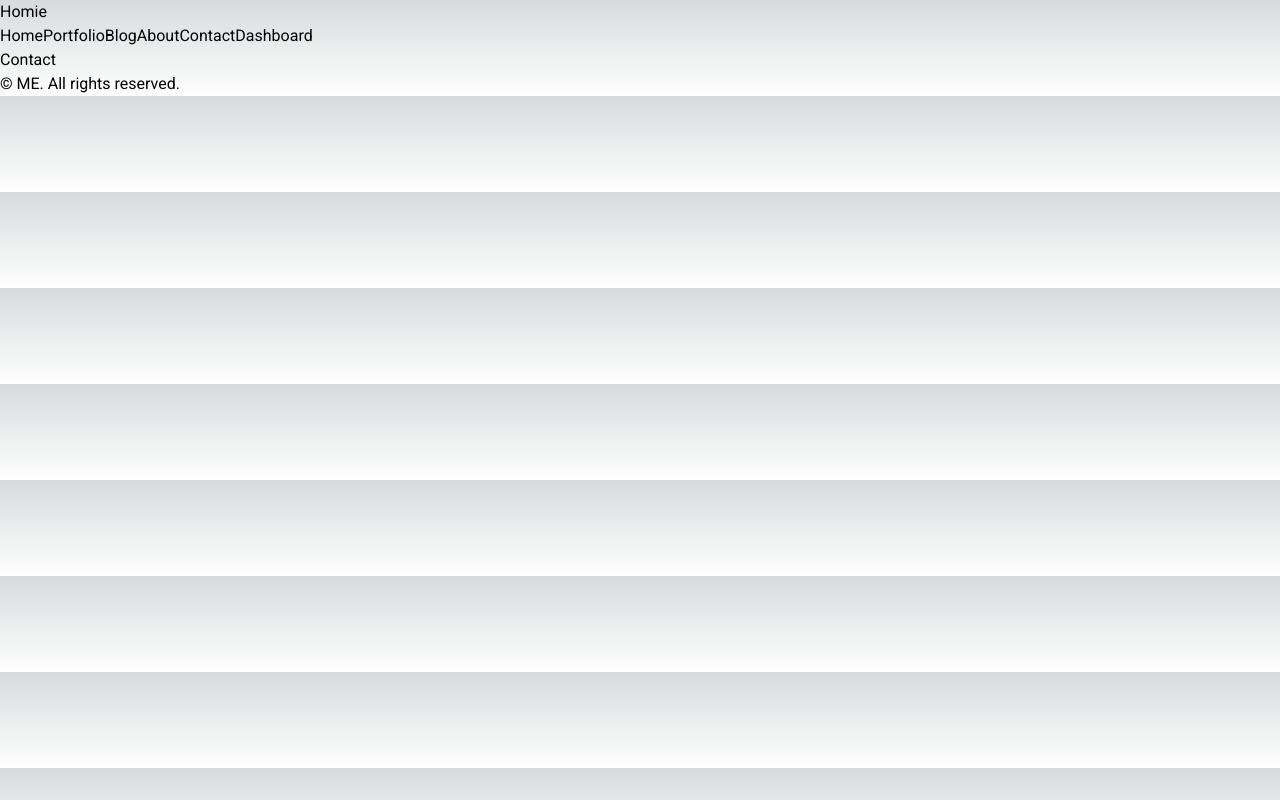
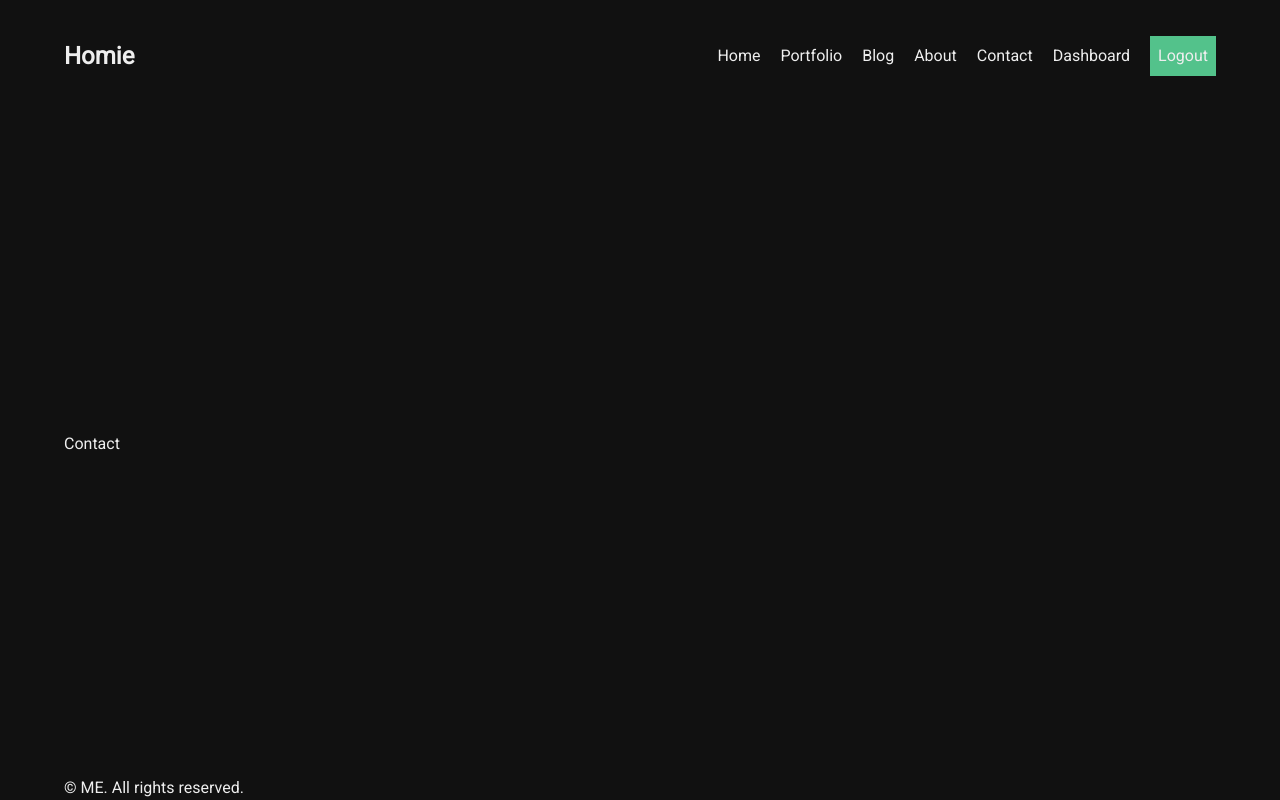
Before and after one commit to 4kbr/blog-app, a Next.js app: page /contact in a window 1280 px wide. Built offline with nearby package versions, Linux system fonts and the light colour scheme.

Commit message:
start applying tailwindcss

```diff
--- /dev/null
+++ b/src/app/blog/loading.tsx
@@ -0,0 +1,5 @@
+const Loading = () => {
+  return <div>Loading</div>;
+};
+
+export default Loading;
--- a/src/app/contact/page.tsx
+++ b/src/app/contact/page.tsx
@@ -1,7 +1,7 @@
 import React from "react";
 
 const Contact = () => {
-  return <div>Contact</div>;
+  return <div className="contact">Contact</div>;
 };
 
 export default Contact;
--- a/src/app/globals.css
+++ b/src/app/globals.css
@@ -2,26 +2,23 @@
 @tailwind components;
 @tailwind utilities;
 
-:root {
-  --foreground-rgb: 0, 0, 0;
-  --background-start-rgb: 214, 219, 220;
-  --background-end-rgb: 255, 255, 255;
+html,
+body {
+  max-width: 100vw;
+  overflow: hidden;
+  background-color: #111;
+  padding: 0;
+  color: #eee;
 }
 
-@media (prefers-color-scheme: dark) {
-  :root {
-    --foreground-rgb: 255, 255, 255;
-    --background-start-rgb: 0, 0, 0;
-    --background-end-rgb: 0, 0, 0;
-  }
+a {
+  text-decoration: none;
+  color: inherit;
 }
 
-body {
-  color: rgb(var(--foreground-rgb));
-  background: linear-gradient(
-      to bottom,
-      transparent,
-      rgb(var(--background-end-rgb))
-    )
-    rgb(var(--background-start-rgb));
+.container {
+  @apply min-h-[100vh] my-0 mx-auto py-0 px-16 flex flex-col justify-between;
 }
+
+.contact {
+}
--- a/src/app/layout.tsx
+++ b/src/app/layout.tsx
@@ -19,9 +19,11 @@ export default function RootLayout({
   return (
     <html lang="en">
       <body className={roboto.className}>
-        <Navbar />
-        {children}
-        <Footer />
+        <div className="container">
+          <Navbar />
+          {children}
+          <Footer />
+        </div>
       </body>
     </html>
   );
--- a/src/components/navbar/Navbar.tsx
+++ b/src/components/navbar/Navbar.tsx
@@ -1,3 +1,4 @@
+"use client";
 import Link from "next/link";
 
 const links = [
@@ -35,14 +36,22 @@ const links = [
 
 const Navbar = () => {
   return (
-    <div>
-      <Link href={"/"}>Homie</Link>
-      <div>
+    <div className="h-28 flex justify-between items-center">
+      <Link href={"/"} className="logo font-bold text-2xl">
+        Homie
+      </Link>
+      <div className="links flex items-center gap-5">
         {links.map((link, i) => (
-          <Link href={link.url} key={i}>
+          <Link href={link.url} key={i} className="link ">
             {link.title}
           </Link>
         ))}
+        <button
+          onClick={() => console.log("Logeed out")}
+          className="logout p-2 border-none bg-primary"
+        >
+          Logout
+        </button>
       </div>
     </div>
   );
--- a/tailwind.config.js
+++ b/tailwind.config.js
@@ -1,18 +1,21 @@
 /** @type {import('tailwindcss').Config} */
 module.exports = {
   content: [
-    './src/pages/**/*.{js,ts,jsx,tsx,mdx}',
-    './src/components/**/*.{js,ts,jsx,tsx,mdx}',
-    './src/app/**/*.{js,ts,jsx,tsx,mdx}',
+    "./src/pages/**/*.{js,ts,jsx,tsx,mdx}",
+    "./src/components/**/*.{js,ts,jsx,tsx,mdx}",
+    "./src/app/**/*.{js,ts,jsx,tsx,mdx}",
   ],
   theme: {
     extend: {
       backgroundImage: {
-        'gradient-radial': 'radial-gradient(var(--tw-gradient-stops))',
-        'gradient-conic':
-          'conic-gradient(from 180deg at 50% 50%, var(--tw-gradient-stops))',
+        "gradient-radial": "radial-gradient(var(--tw-gradient-stops))",
+        "gradient-conic":
+          "conic-gradient(from 180deg at 50% 50%, var(--tw-gradient-stops))",
+      },
+      colors: {
+        primary: "#53c28b",
       },
     },
   },
   plugins: [],
-}
+};
```
